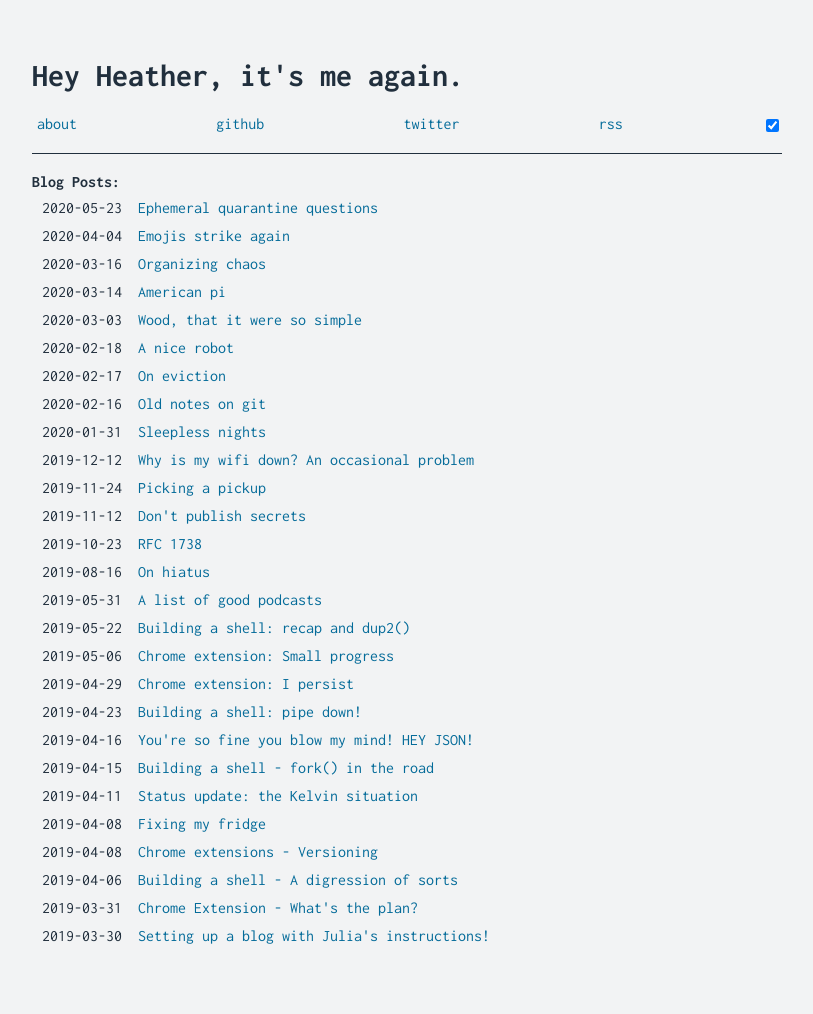
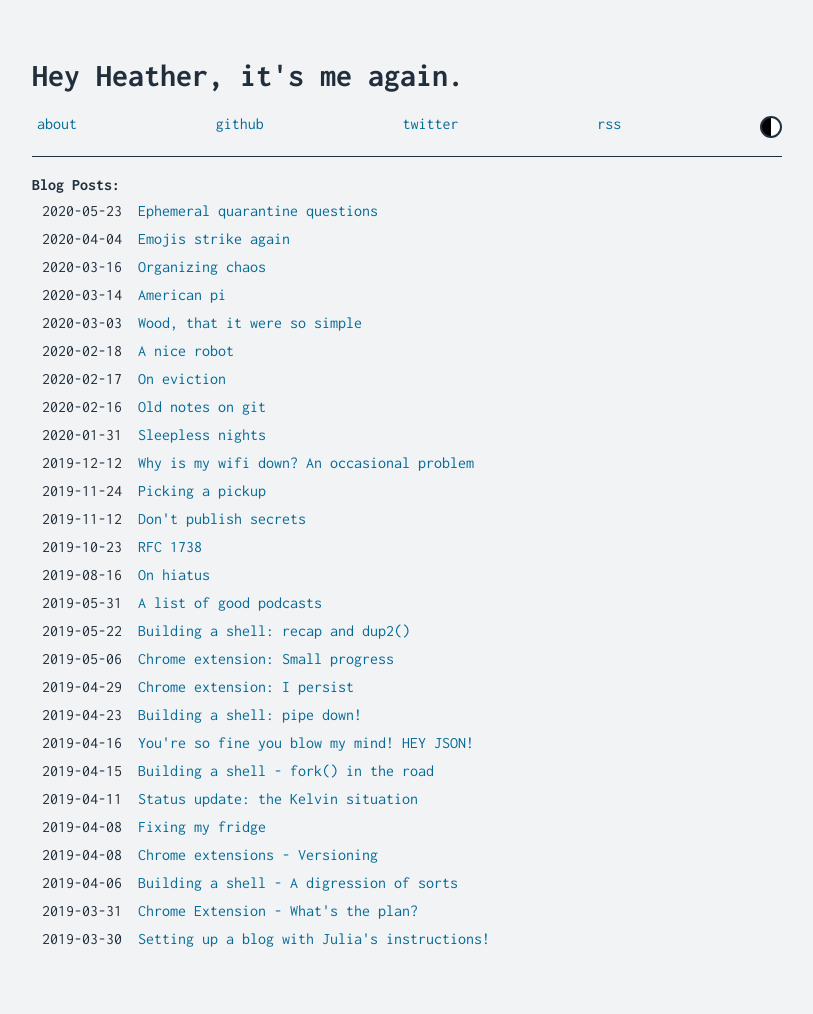
Before and after one commit to dolliars/heyheather, a Jekyll site: the page built from index.html, in a window 1280 px wide. Shown: the whole page, without its empty margins (233-1046 px from the left). Built offline with Jekyll 4.4.1, drawn with Linux system fonts in a browser that asks for light colours.

Commit message:
Change styling for theme toggle

```diff
--- a/_includes/navigation.html
+++ b/_includes/navigation.html
@@ -4,9 +4,9 @@
     <li class="nav__item"><a href="{{ item.url }}">{{ item.title }}</a></li>
     {%- endfor %}
     <li class="nav__item">
-      <label class="toggle-control" id="dark-mode-toggle" title="Switch theme dark/light">
-        <input type="checkbox" checked="checked">
-      </label>
+      <div class="toggle-control" id="dark-mode-toggle" title="toggle theme dark/light">
+        <input type="button" class="toggle" aria-label="toggle theme dark/light">
+      </div>
     </li>
   </ul>
 </nav>
--- /dev/null
+++ b/_sass/_toggle.scss
@@ -0,0 +1,19 @@
+.toggle-control {
+  position: relative;
+  width: 18px;
+  height: 18px;
+  background: linear-gradient( 90deg, black, black 50%, white 50%, white 50%, white 50% );
+  border-radius: 50%;
+  border: 2px solid;
+
+  .toggle {
+    color: transparent;
+    background: transparent;
+    border: transparent;
+    }
+}
+
+.toggle:focus {
+  width: 20px;
+  height: 20px;
+}
--- a/assets/css/main.scss
+++ b/assets/css/main.scss
@@ -3,6 +3,7 @@
 
 @import "reset";
 @import "config";
+@import "toggle";
 
 :root {
   --clr-light: #f2f3f4;
```
